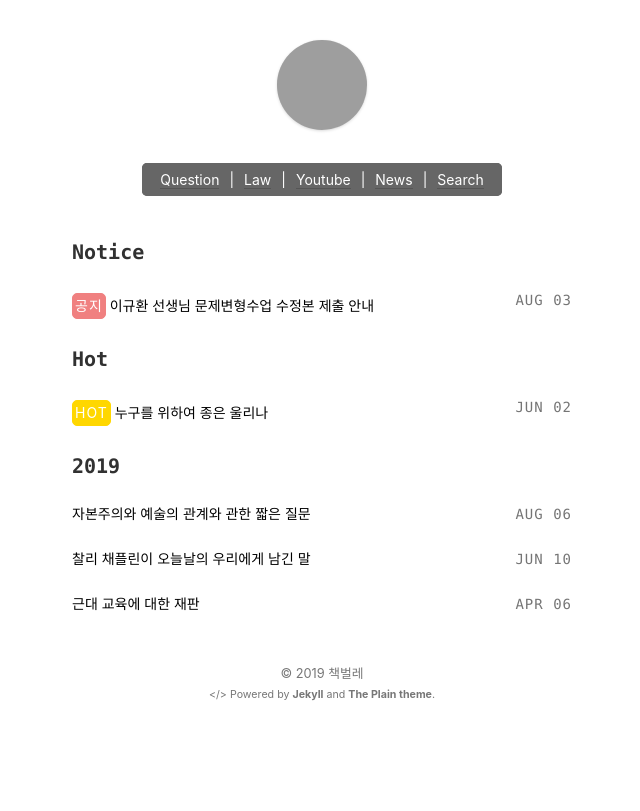
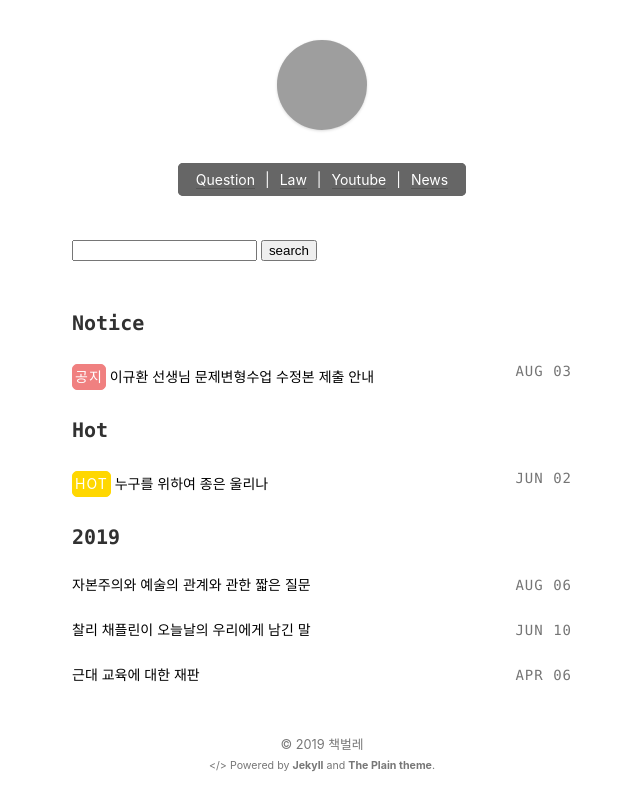
Before and after one commit to stevenoh0908/stevenoh0908.github.io, a Jekyll site: the page built from index.html, in a window 1280 px wide, cut to the strip 0-811 px from the top of the page. Shown: the whole strip, without its empty margins (318-958 px from the left). Built offline with Jekyll 4.4.1, drawn with Linux system fonts in a browser that asks for light colours; grey boxes are pictures that could not be loaded.

Commit message:
Update index.html

```diff
--- a/index.html
+++ b/index.html
@@ -3,7 +3,13 @@
 ---
 
 <section>
-	<center><span style="border: 3px solid #666666; background-color: #666666; color: white; border-radius: 5px; padding: 5px;"><a style="text-decoration: none; color:white; margin: 10px;" href="/question">Question</a>|<a style="text-decoration: none; color: white; margin: 10px;" href="/law">Law</a>|<a style="text-decoration: none; color:white; margin: 10px;" href="/youtube">Youtube</a>|<a style="text-decoration: none; color: white; margin: 10px;" href="/news">News</a>|<a style="text-decoration: none; color: white; margin: 10px;" href="/search">Search</a></span></center>
+	<center><span style="border: 3px solid #666666; background-color: #666666; color: white; border-radius: 5px; padding: 5px;"><a style="text-decoration: none; color:white; margin: 10px;" href="/question">Question</a>|<a style="text-decoration: none; color: white; margin: 10px;" href="/law">Law</a>|<a style="text-decoration: none; color:white; margin: 10px;" href="/youtube">Youtube</a>|<a style="text-decoration: none; color: white; margin: 10px;" href="/news">News</a></center>
+</section>
+<section>
+	<form id="searchForm" action="/search">
+		<input id="searchtext" name="q" type="text" placeholser="검색...">
+		<button>search</button>
+	</form>
 </section>
 <section>
 	{% for post in site.posts %}
```
